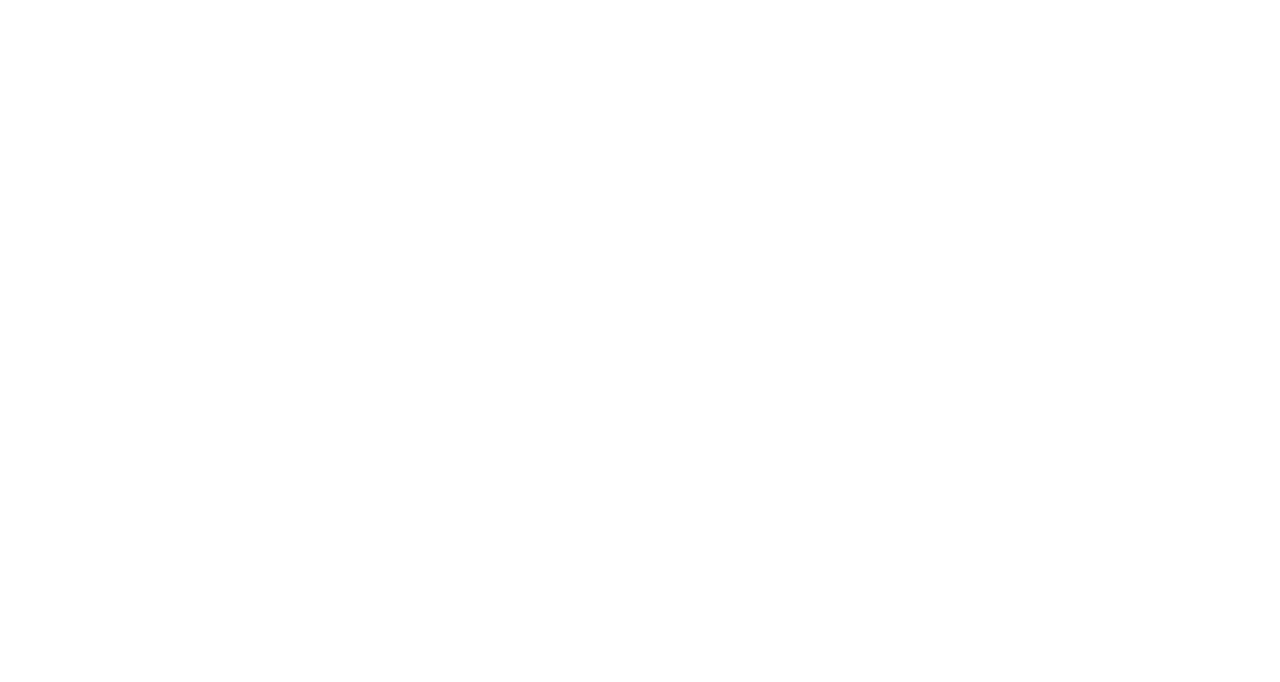
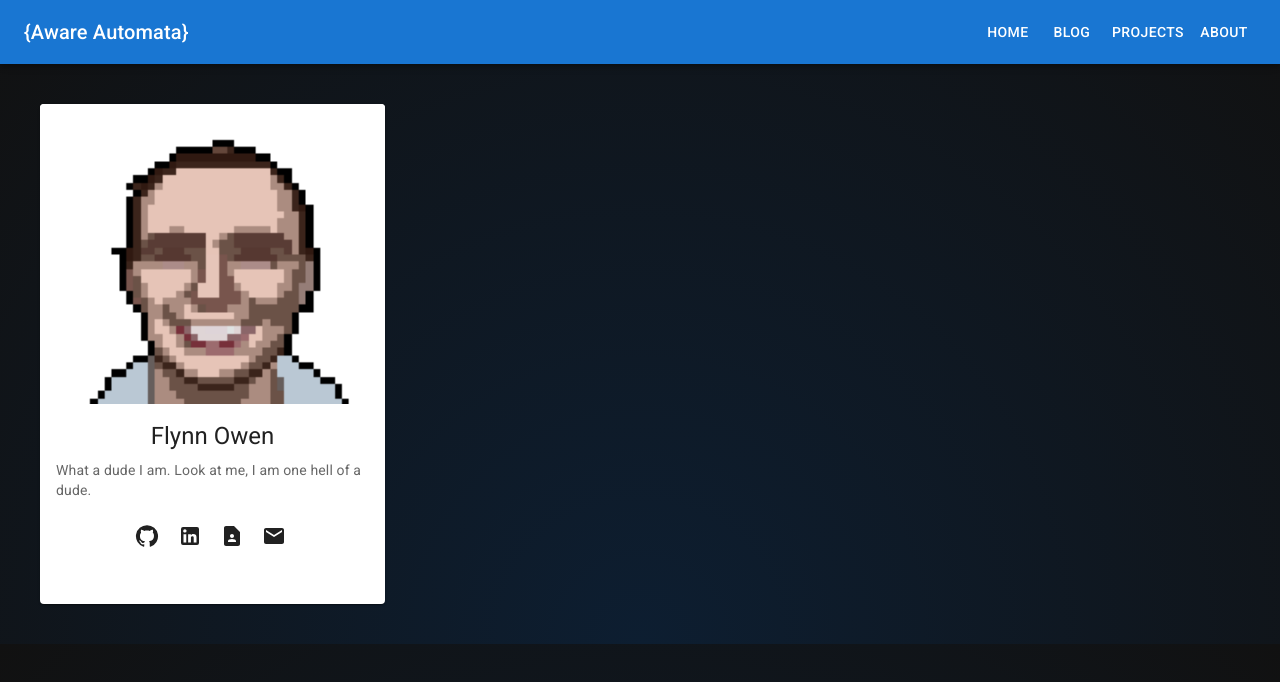
Before and after one commit to FlynnOwen/aware-automaton, a React (Create React App) app in the folder flynn-website/: page /blog in a window 1280 px wide. Shown: the top 682 px of the page. Built offline with nearby package versions, Linux system fonts and the light colour scheme.

Commit message:
re-order nav bar

```diff
--- a/flynn-website/src/App.js
+++ b/flynn-website/src/App.js
@@ -27,6 +27,22 @@ function App() {
       </Box>
       </div>
     </Route>
+    <Route path="/blog">
+      <div>
+      <CustomAppBar/>
+      <Box sx={{display: 'flex'}}>
+        <ProfileCard/>
+      </Box>
+      </div>
+    </Route>
+    <Route path="/projects">
+      <div>
+      <CustomAppBar/>
+      <Box sx={{display: 'flex'}}>
+        <ProfileCard/>
+      </Box>
+      </div>
+    </Route>
   </div>
   );
 }
--- a/flynn-website/src/components/navbar/appbar.js
+++ b/flynn-website/src/components/navbar/appbar.js
@@ -17,6 +17,14 @@ const drawerWidth = 240;
 const navItems = [{
   'item':'Home',
   'url': '/home'
+},
+{
+'item': 'Blog',
+'url': '/blog'
+},
+{
+  'item': 'Projects',
+  'url': '/projects'
 },
 {
   'item': 'About',
```
